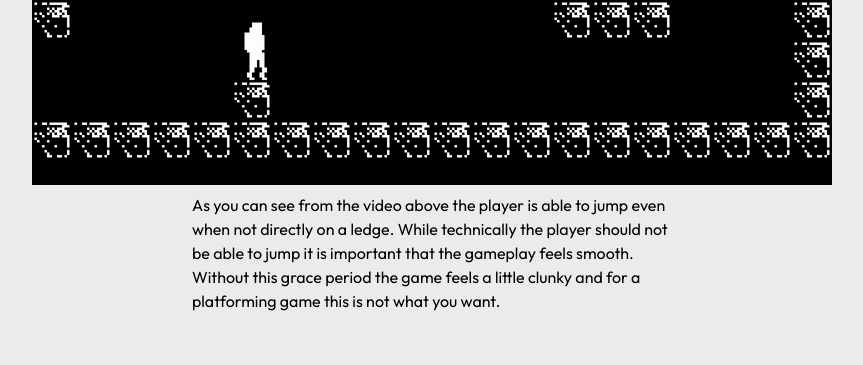
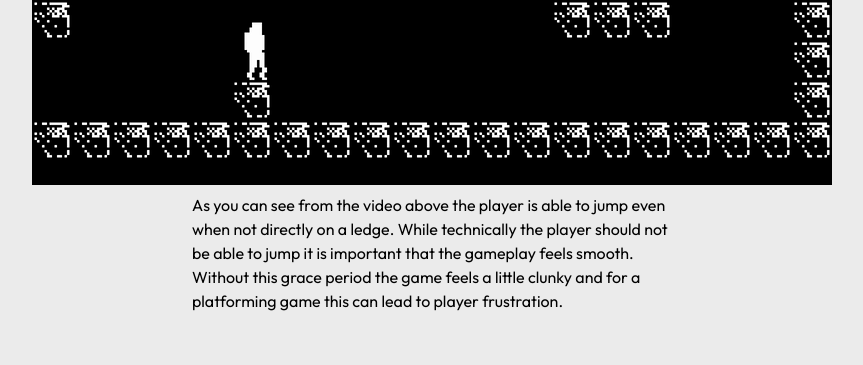
Before and after one commit to njahn88/njahn88.github.io, a React (Vite) app: page /Blog/Devlog in a window 1280 px wide. Shown: the part 979-1344 px from the top of the page, without its empty margins (208-1071 px from the left). Built offline with nearby package versions, Linux system fonts and the light colour scheme.

Commit message:
Added to devlog 2

```diff
--- a/src/pages/BlogPages/Devlog.jsx
+++ b/src/pages/BlogPages/Devlog.jsx
@@ -32,7 +32,7 @@ export default function Devlog(){
             <div className={'flex justify-start px-10 md:px-100 py-2 font-outfit'}>
                 As you can see from the video above the player is able to jump even when not directly on a ledge. While technically
                 the player should not be able to jump it is important that the gameplay feels smooth. Without this grace period the game
-                feels a little clunky and for a platforming game this is not what you want.
+                feels a little clunky and for a platforming game this can lead to player frustration.
             </div>
             <div className={'flex justify-start px-10 md:px-100 font-outfit font-bold text-4xl pt-10'}>
                 Devlog 1
```
